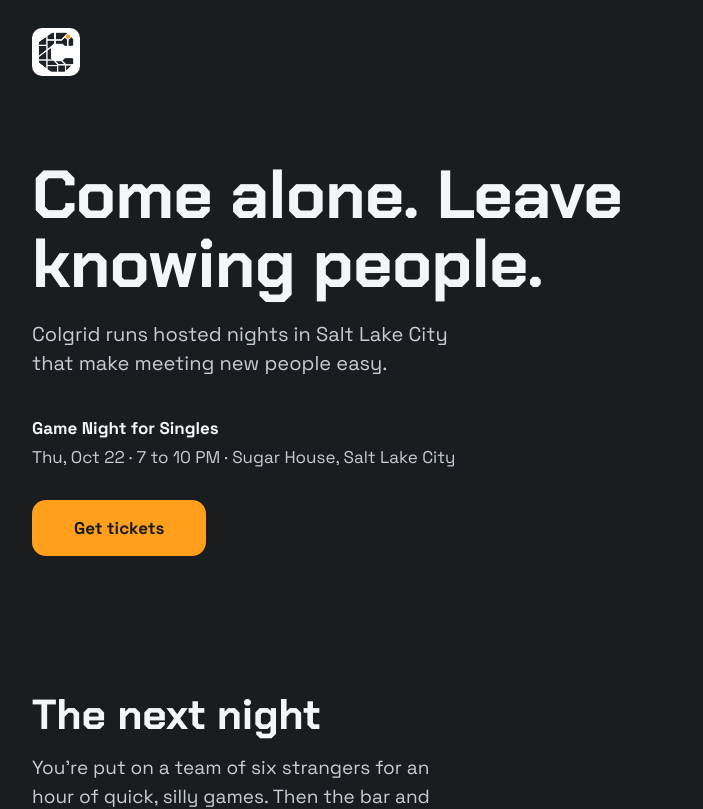
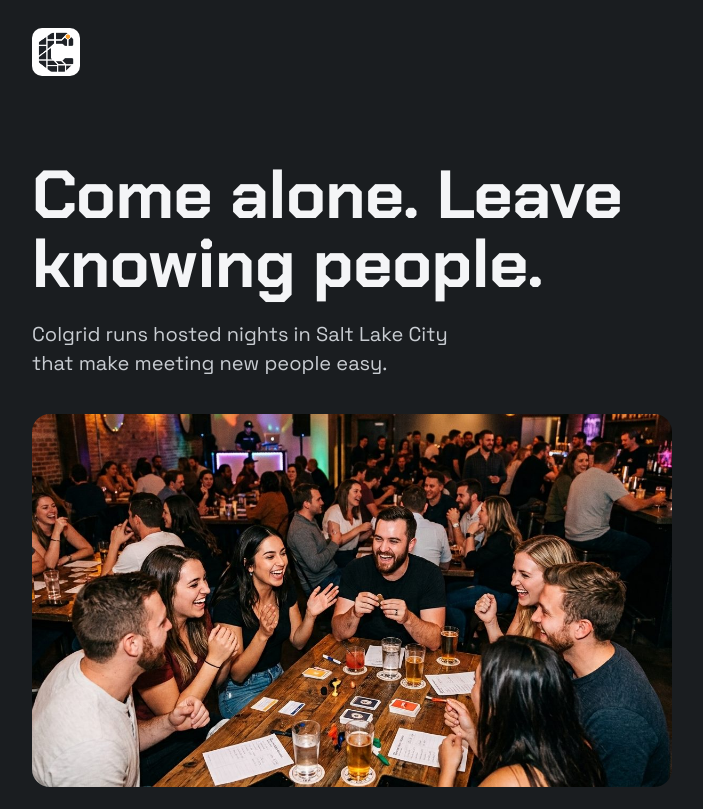
Before and after one commit to Colgrid/colgrid, a Next.js app: page / in a window 1280 px wide. Shown: the top 809 px of the page, without its empty margins (288-991 px from the left). Built offline with nearby package versions, Linux system fonts and the light colour scheme.

Commit message:
Home page: add a photo under the headline
Co-Authored-By: Claude Opus 5.5 <noreply@anthropic.com>
Claude-Session: https://claude.ai/code/session_01Dp38Hg8kqS7Pf5VMrip9mc

```diff
--- a/app/globals.css
+++ b/app/globals.css
@@ -2419,6 +2419,13 @@ button.button {
   line-height: 1.45;
   color: var(--ink-muted);
 }
+.home-photo {
+  display: block;
+  width: 100%;
+  height: auto;
+  margin-top: 36px;
+  border-radius: var(--radius-card);
+}
 .home-when {
   margin: 36px 0 0;
   font-size: 17px;
--- a/app/page.tsx
+++ b/app/page.tsx
@@ -72,6 +72,15 @@ export default function Home() {
       <section className="home-hero">
         <h1>Come alone. Leave knowing people.</h1>
         <p className="home-lede">Colgrid runs hosted nights in Salt Lake City that make meeting new people easy.</p>
+        <Image
+          src="/home/game-night.jpg"
+          alt="A group of friends laughing around a pub table covered in cards, score sheets and drinks."
+          width={1200}
+          height={700}
+          priority
+          sizes="(min-width: 680px) 640px, 100vw"
+          className="home-photo"
+        />
         <p className="home-when">
           <strong>{NIGHT.name}</strong>
           <br />
```
Also changed, not shown: public/home/game-night.jpg (added).
